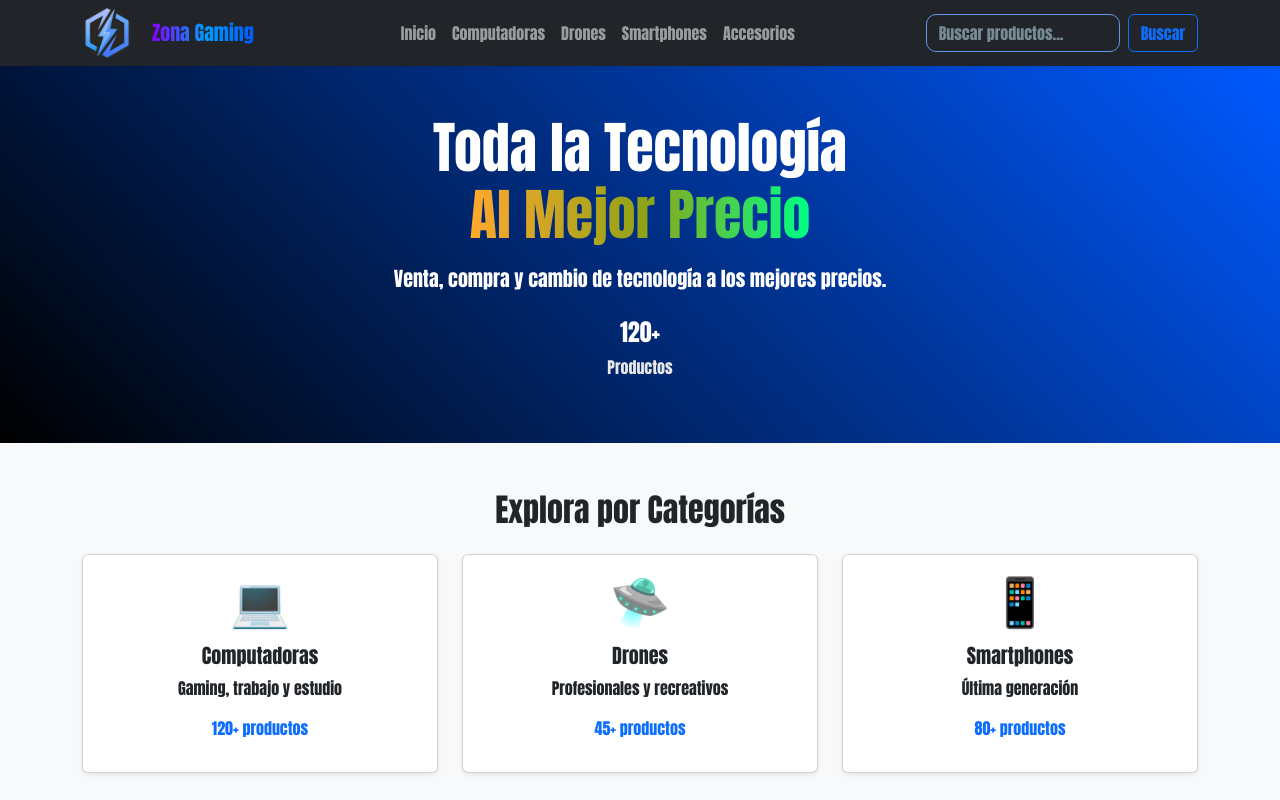
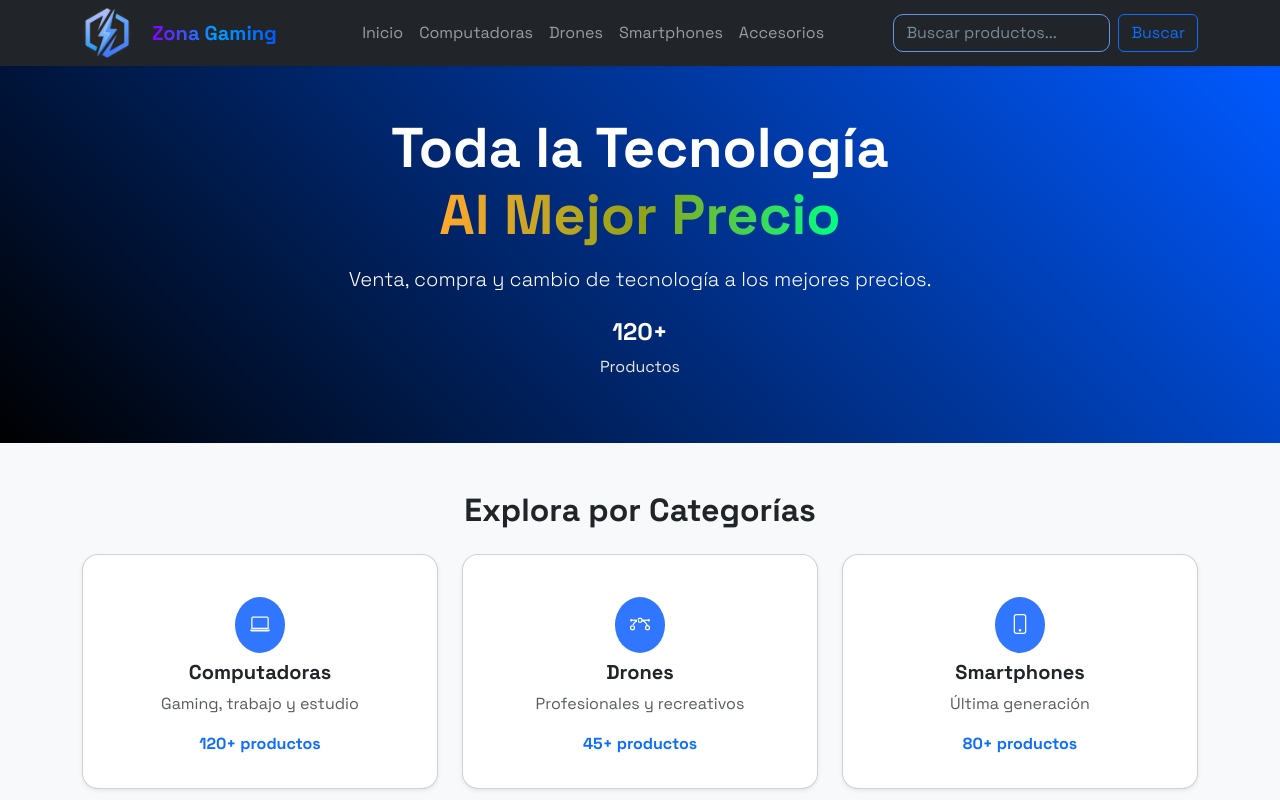
Before and after one commit to RAFALAMAO/zona-gaming-app, a React (Vite) app: page / in a window 1280 px wide. Shown: the top 800 px of the page. Built offline with nearby package versions, Linux system fonts and the light colour scheme.

Commit message:
se agrega la fuente e iconos

```diff
--- /dev/null
+++ b/src/components/CategorySection/CategorySection.module.css
@@ -0,0 +1,7 @@
+.icon {
+  font-size: 20px;
+  background-color: rgb(49, 118, 255);
+  padding: 15px;
+  border-radius: 100%;
+  color: white;
+}
--- a/src/components/CategorySection/CategorySection.tsx
+++ b/src/components/CategorySection/CategorySection.tsx
@@ -1,8 +1,20 @@
+import styles from './CategorySection.module.css';
+
 export default function CategorySection() {
   const categories = [
-    { name: 'Computadoras', description: 'Gaming, trabajo y estudio', count: '120+', icon: '💻' },
-    { name: 'Drones', description: 'Profesionales y recreativos', count: '45+', icon: '🛸' },
-    { name: 'Smartphones', description: 'Última generación', count: '80+', icon: '📱' },
+    {
+      name: 'Computadoras',
+      description: 'Gaming, trabajo y estudio',
+      count: '120+',
+      icon: 'bi bi-laptop',
+    },
+    {
+      name: 'Drones',
+      description: 'Profesionales y recreativos',
+      count: '45+',
+      icon: 'bi bi-bezier',
+    },
+    { name: 'Smartphones', description: 'Última generación', count: '80+', icon: 'bi bi-phone' },
   ];
 
   return (
@@ -12,11 +24,13 @@ export default function CategorySection() {
         <div className="row justify-content-center">
           {categories.map((cat, i) => (
             <div key={i} className="col-10 col-sm-6 col-md-4 mb-4">
-              <div className="card h-100 shadow-sm">
+              <div className="card h-100 shadow-sm pt-3 rounded-4">
                 <div className="card-body">
-                  <div className="display-5">{cat.icon}</div>
-                  <h5 className="card-title mt-3">{cat.name}</h5>
-                  <p className="card-text">{cat.description}</p>
+                  <div className="display-5">
+                    <i className={`${cat.icon} ${styles.icon}`}></i>
+                  </div>
+                  <h5 className="card-title mt-3 fw-bold">{cat.name}</h5>
+                  <p className="card-text text-muted">{cat.description}</p>
                   <p className="text-primary fw-bold">{cat.count} productos</p>
                 </div>
               </div>
--- a/src/index.css
+++ b/src/index.css
@@ -1,3 +1,12 @@
+@import url('https://fonts.googleapis.com/css2?family=Exo+2:ital,wght@0,100..900;1,100..900&family=Space+Grotesk:wght@300..700&display=swap');
+
 body {
-  font-family: Impact, Avenir, Helvetica, Arial, sans-serif;
+  font-family:
+    Space Grotesk,
+    Avenir,
+    Helvetica,
+    Arial,
+    sans-serif;
+  font-optical-sizing: auto;
+  font-style: normal;
 }
```
